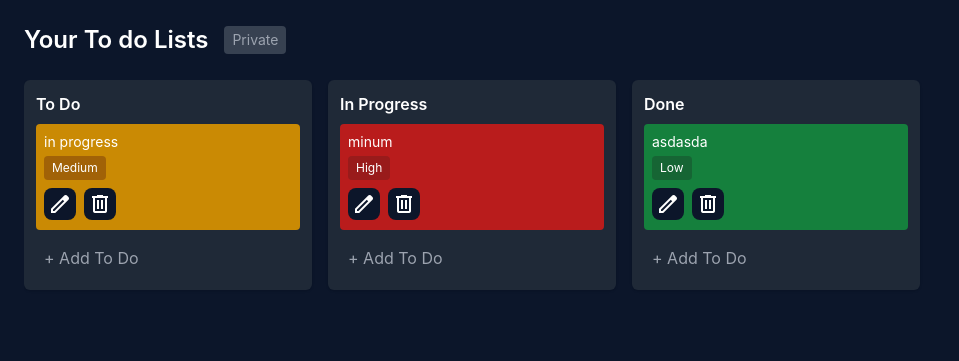
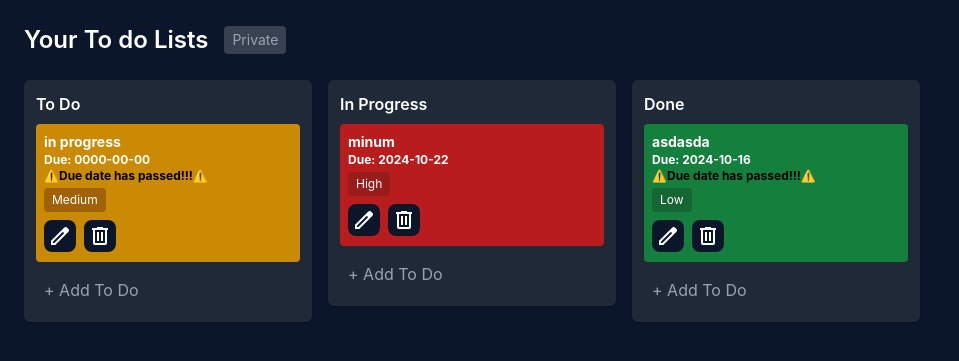
Before and after one commit to GlitchAe/IF330-C-WebProgramming-LAB-UTS, a PHP site: page / in a window 1280 px wide. Shown: the part 49-410 px from the top of the page, without its empty margins (0-959 px from the left). Run offline with PHP 8.4, Linux system fonts and the light colour scheme; a user stored in the database is signed in; data comes from the database, SQL or seed files in the repository.

Commit message:
edit_todo.php dan index.php Due date feature

```diff
--- a/UTS/src/index.php
+++ b/UTS/src/index.php
@@ -1,5 +1,6 @@
 <?php
 ob_clean();
+ob_start();
 session_start();
 
 // Check if user is logged in
@@ -21,7 +22,7 @@ try {
     // Get user's todo lists
     $user_id = $_SESSION['user_id'];
     $stmt = $pdo->prepare("
-        SELECT id, title, description, status, priority, created_at
+        SELECT id, title, description, status, priority, created_at, due_date  -- Tambahkan due_date di sini
         FROM todo_lists
         WHERE user_id = ?
         ORDER BY created_at DESC
@@ -56,27 +57,39 @@ try {
     $error_message = "An error occurred while loading your todo lists. Please try again later.";
 }
 
+
+
 // Helper functions for priority colors
 function getPriorityColor($priority) {
     $priority = strtolower(trim($priority ?? 'low'));
-    return match($priority) {
-        'high' => 'bg-red-700',
-        'medium' => 'bg-yellow-600',
-        'low' => 'bg-green-700',
-        default => 'bg-gray-700'
-    };
+    switch ($priority) {
+        case 'high':
+            return 'bg-red-700';
+        case 'medium':
+            return 'bg-yellow-600';
+        case 'low':
+            return 'bg-green-700';
+        default:
+            return 'bg-gray-700';
     }
+}
+
 
 function getPriorityBadgeColor($priority) {
     $priority = strtolower(trim($priority ?? 'low'));
-    return match($priority) {
-        'high' => 'bg-red-800',
-        'medium' => 'bg-yellow-700',
-        'low' => 'bg-green-800',
-        default => 'bg-gray-800'
-    };
+    switch ($priority) {
+        case 'high':
+            return 'bg-red-800';
+        case 'medium':
+            return 'bg-yellow-700';
+        case 'low':
+            return 'bg-green-800';
+        default:
+            return 'bg-gray-800';
+    }
 }
 ?>
+
 
 <!DOCTYPE html>
 <html lang="en">
@@ -163,7 +176,17 @@ function getPriorityBadgeColor($priority) {
                 <h3 class="text-white font-semibold mb-2">To Do</h3>
                 <?php foreach ($product_backlog as $item): ?>
                     <div class="<?php echo getPriorityColor($item['priority']); ?> rounded mb-2 p-2 hover:opacity-90 cursor-pointer">
-                                <p class="text-white text-sm"><?php echo htmlspecialchars($item['title']); ?></p>
+                        <p class="text-white font-bold text-sm"><?php echo htmlspecialchars($item['title']);
+                            $current_date = date('Y-m-d');
+                        ?></p>
+
+           <!-- Menampilkan due date jika ada -->
+<p class="text-white font-bold text-xs">
+    Due: <?php echo isset($item['due_date']) ? htmlspecialchars($item['due_date']) : 'N/A'; ?>
+</p>
+<?php if (isset($item['due_date']) && $item['due_date'] < $current_date): ?>
+        <p class="text-red-500 text-xs font-bold">⚠️Due date has passed!!!⚠️</p>
+    <?php endif; ?>
                         <span class="inline-block text-xs text-white px-2 py-1 rounded mt-1 <?php echo getPriorityBadgeColor($item['priority']); ?>">
                             <?php echo ucfirst(strtolower(trim($item['priority'] ?? 'low'))); ?>
                         </span>
@@ -199,7 +222,17 @@ function getPriorityBadgeColor($priority) {
                 <h3 class="text-white font-semibold mb-2">In Progress</h3>
                 <?php foreach ($in_progress as $item): ?>
                     <div class="<?php echo getPriorityColor($item['priority']); ?> rounded mb-2 p-2 hover:opacity-90 cursor-pointer">
-                                <p class="text-white text-sm"><?php echo htmlspecialchars($item['title']); ?></p>
+                        <p class="text-white font-bold text-sm"><?php echo htmlspecialchars($item['title']);
+                            $current_date = date('Y-m-d');
+                        ?></p>
+
+    <!-- Menampilkan due date jika ada -->
+    <p class="text-white font-bold text-xs">
+    Due: <?php echo isset($item['due_date']) ? htmlspecialchars($item['due_date']) : 'N/A'; ?>
+    </p>
+    <?php if (isset($item['due_date']) && $item['due_date'] < $current_date): ?>
+        <p class="text-red-500 text-xs font-bold">⚠️Due date has passed!!!⚠️</p>
+    <?php endif; ?>
                         <span class="inline-block text-xs text-white px-2 py-1 rounded mt-1 <?php echo getPriorityBadgeColor($item['priority']); ?>">
                             <?php echo ucfirst(strtolower(trim($item['priority'] ?? 'low'))); ?>
                         </span>
@@ -235,7 +268,17 @@ function getPriorityBadgeColor($priority) {
                 <h3 class="text-white font-semibold mb-2">Done</h3>
                 <?php foreach ($done as $item): ?>
                     <div class="<?php echo getPriorityColor($item['priority']); ?> rounded mb-2 p-2 hover:opacity-90 cursor-pointer">
-                                <p class="text-white text-sm"><?php echo htmlspecialchars($item['title']); ?></p>
+                        <p class="text-white font-bold text-sm"><?php echo htmlspecialchars($item['title']);
+                            $current_date = date('Y-m-d');
+                        ?></p>
+
+    <!-- Menampilkan due date jika ada -->
+    <p class="text-white font-bold text-xs">
+    Due: <?php echo isset($item['due_date']) ? htmlspecialchars($item['due_date']) : 'N/A'; ?>
+    </p>
+    <?php if (isset($item['due_date']) && $item['due_date'] < $current_date): ?>
+        <p class="text-red-500 text-xs font-bold">⚠️Due date has passed!!!⚠️</p>
+    <?php endif; ?>
                         <span class="inline-block text-xs text-white px-2 py-1 rounded mt-1 <?php echo getPriorityBadgeColor($item['priority']); ?>">
                             <?php echo ucfirst(strtolower(trim($item['priority'] ?? 'low'))); ?>
                         </span>
@@ -264,6 +307,7 @@ function getPriorityBadgeColor($priority) {
         </div>
     </div>
 </div>
+
     </div>
 </body>
 </html>
--- a/UTS/src/register.php
+++ b/UTS/src/register.php
@@ -117,10 +117,6 @@ if (isset($_SESSION['success_message'])) {
                 <h1 class="text-white text-xs mb-2" for="password">Password</h1>
                 <input placeholder="password" class="bg-dark p-2 text-xs text-white flex h-8 w-full shadow-sm" type="password" name="password" id="password" required>
             </div>
-            <div class="flex flex-col items-start mb-4">
-                <h1 class="text-white text-xs mb-2" for="profile_image">Profile Image</h1>
-                <input class="bg-dark p-2 text-xs text-white flex h-8 w-full shadow-sm" type="file" name="profile_image" id="profile_image" accept="image/*">
-            </div>
 
             <button class="mb-2 bg-gradient rounded-full text-sm w-full font-bold px-6 py-1 text-white transition duration-400 ease-in-out hover:shadow-glowy" type="submit">Register</button>
         </form>
```
Also changed, not shown: UTS/src/edit_todo.php (+6 -4 lines), 1 other file. Lines whose indentation alone changed are shown as unchanged.
